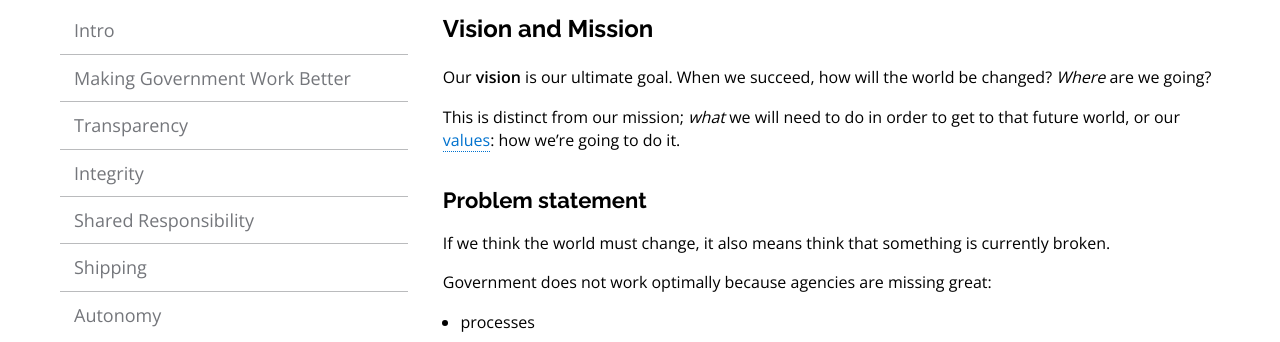
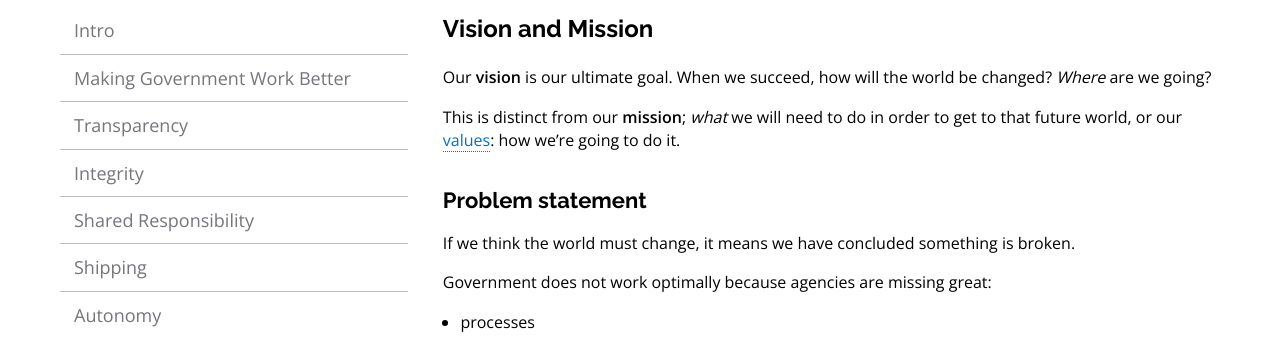
Before and after one commit to 18F/core-values, a Jekyll site: the page built from pages/vision-mission.md, in a window 1280 px wide. Shown: the part 156-498 px from the top of the page. Built offline with Jekyll 4.4.1, drawn with Linux system fonts in a browser that asks for light colours; nearby versions of some CDN libraries; Markdown is read by kramdown in place of the engine named in the settings.

Commit message:
plain language of an "inferred problem statement"

```diff
--- a/pages/vision-mission.md
+++ b/pages/vision-mission.md
@@ -6,11 +6,11 @@ title: Vision and Mission
 
 Our **vision** is our ultimate goal. When we succeed, how will the world be changed? _Where_ are we going?
 
-This is distinct from our mission; _what_ we will need to do in order to get to that future world, or our [values](core-values/index.html): how we're going to do it.
+This is distinct from our **mission**; _what_ we will need to do in order to get to that future world, or our [values](core-values/index.html): how we're going to do it.
 
 ## Problem statement
 
-If we think the world must change, it also means think that something is currently broken.
+If we think the world must change, it means we have concluded something is broken.
 
 Government does not work optimally because agencies are missing great:
 
```
